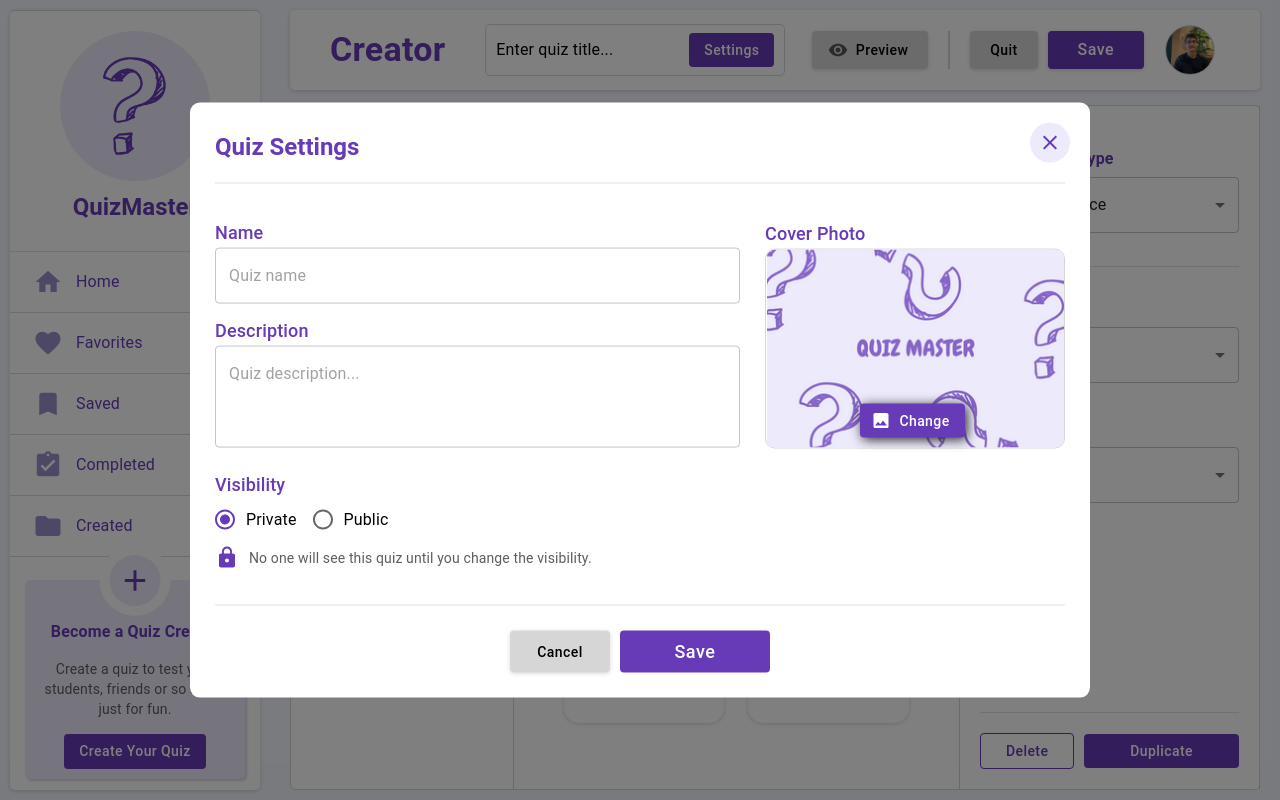
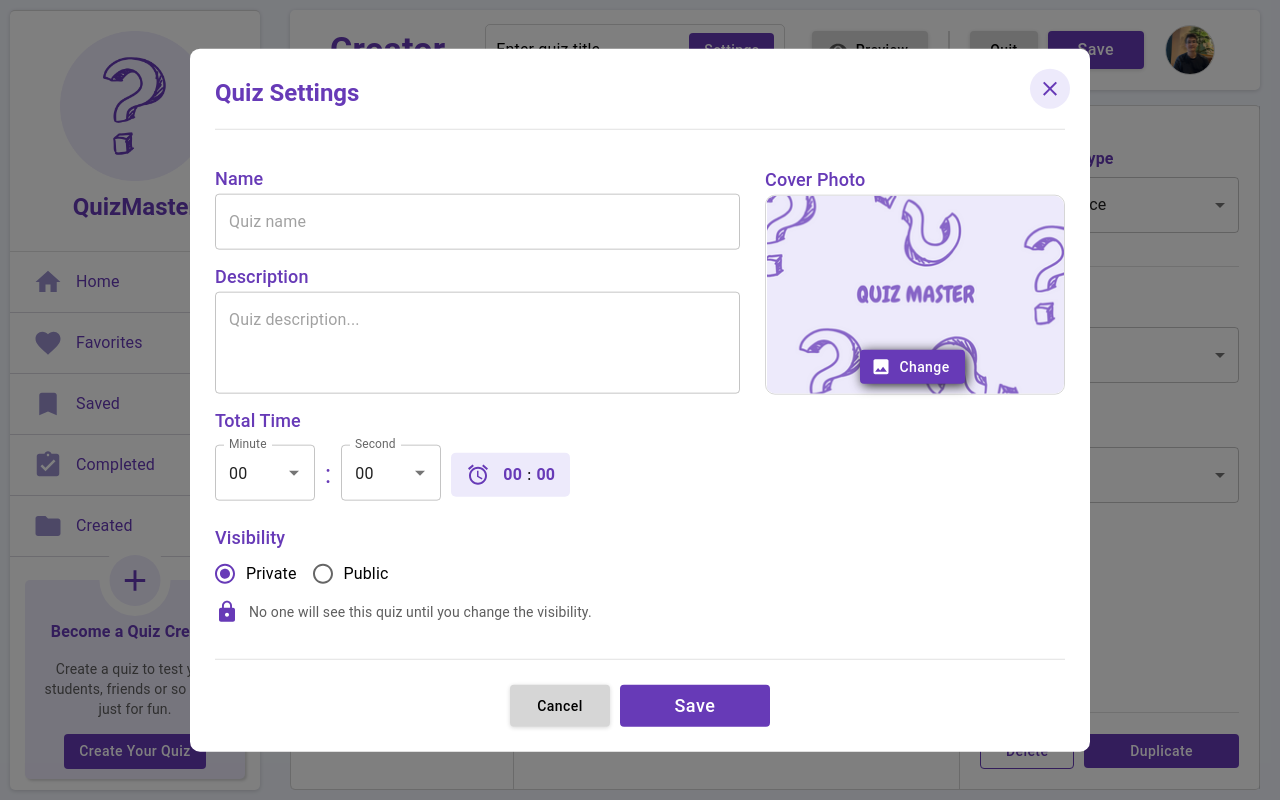
Before and after one commit to GoktugSulun/QuizMaster, a React (Vite) app in the folder frontend/: page /creator/1 in a window 1280 px wide. Built offline with nearby package versions, Linux system fonts and the light colour scheme; sample sign-in values are in the browser's storage.

Commit message:
Add time options for quiz

```diff
--- a/frontend/src/Core/Helper/index.ts
+++ b/frontend/src/Core/Helper/index.ts
@@ -1,3 +1,14 @@
 export const isEmpty = (obj: {}) => {
    return Object.keys(obj).length === 0
 }
+
+export const getTimeOptions = () => {
+   return Array
+      .from({ length: 60 })
+      .map((_, index) => {
+         if (index < 10) {
+            return { id: index, name: `0${index}` };
+         }
+         return { id: index, name: `${index}` };
+      });
+}
--- a/frontend/src/Core/Inputs/Autocomplete.tsx
+++ b/frontend/src/Core/Inputs/Autocomplete.tsx
@@ -1,4 +1,4 @@
-import { Autocomplete, FormControl, FormHelperText, TextField } from '@mui/material';
+import { Autocomplete, AutocompleteChangeDetails, AutocompleteChangeReason, FormControl, FormHelperText, TextField } from '@mui/material';
 import { useState } from 'react';
 import { useController, type FieldValues, FieldPath } from 'react-hook-form';
 import { AutocompleteData, AutocompleteType } from '../Models';
@@ -6,6 +6,7 @@ import { AutocompleteData, AutocompleteType } from '../Models';
 type AutocompleteInputProps<T extends FieldValues, U extends FieldPath<T>> = AutocompleteType<T, U>;
 
 // TODO : This input should be also work correctly without react-hook-form
+// TODO : Fix problems
 const AutocompleteInput = <T extends FieldValues, U extends FieldPath<T>>(props: AutocompleteInputProps<T, U>) => {
    const [showPlaceholder, setShowPlaceholder] = useState(true);
    const { control, helperText, shrink=false, options, error=false, ...autocompleteInputProps } = props;
@@ -15,43 +16,44 @@ const AutocompleteInput = <T extends FieldValues, U extends FieldPath<T>>(props:
       control: props.control
    });
 
-   const onChange = (event: React.SyntheticEvent, newValue: AutocompleteData | AutocompleteData[] | null) => {
+   const onChangeHandler = (event: React.SyntheticEvent, newValue: (string | AutocompleteData)[], reasons: AutocompleteChangeReason, details?: AutocompleteChangeDetails<AutocompleteData>) => {
       if (props.multiple) {
          const value = newValue as AutocompleteData[];
          setShowPlaceholder(!value.length);
       }
-      return field.onChange(newValue);
+      field.onChange(newValue);
+      props?.onChange?.(event, newValue, reasons, details);
    }
 
    return (
       <FormControl
          fullWidth={props.fullWidth}
-         error={!!fieldState?.error ?? props.error}
+         error={props.error ?? !fieldState?.error}
       >
          <Autocomplete
             {...autocompleteInputProps}
-            onChange={onChange}
+            onChange={onChangeHandler}
             onBlur={field.onBlur}
             value={field.value}
             id={props.name || props.id}
             ref={field.ref}
             isOptionEqualToValue={(option, value) => option.id === value.id}
-            getOptionLabel={(option) => option.name}
+            getOptionLabel={(option) => typeof option === "string" ? option : option.name}
             renderInput={(params) =>
                <TextField
                   {...params}
                   placeholder={showPlaceholder ? props.placeholder : ''}
                   InputLabelProps={{ shrink }}
-                  error={!!fieldState?.error ?? props.error}
+                  error={props.error ?? !!fieldState?.error}
                   label={props.label}
                />
             }
             options={options}
          />
          <FormHelperText
-            error={!!fieldState?.error ?? props.error}
+            error={props.error ?? !!fieldState?.error}
          >
-            { fieldState?.error?.message || props.helperText }
+            {  (fieldState?.error?.message) || props.helperText }
          </FormHelperText>
       </FormControl>
    );
--- a/frontend/src/Core/Models/Input.model.ts
+++ b/frontend/src/Core/Models/Input.model.ts
@@ -64,7 +64,7 @@ type AutocompleteInputProps<TFieldValues extends FieldValues> = {
 export type AutocompleteData = { id: number, name: string };
 
 export type AutocompleteType<TFieldValues extends FieldValues, TName extends FieldPath<TFieldValues>> =
-   Omit<AutocompleteProps<AutocompleteData, true, false, false>, 'renderInput'>
+   Omit<AutocompleteProps<AutocompleteData, true, true, true>, 'renderInput'>
    & AutocompleteInputProps<TFieldValues>
    & ControlType<TFieldValues, TName>;
 // Autocomplete Types ---- [End]
--- a/frontend/src/Pages/Creator/Components/QuizSettings/Components/Body.tsx
+++ b/frontend/src/Pages/Creator/Components/QuizSettings/Components/Body.tsx
@@ -1,27 +1,37 @@
-import { TextInput } from "@/Core/Inputs";
+import { Autocomplete, TextInput } from "@/Core/Inputs";
 import { VisibilityEnums } from "@/Pages/Creator/Model/Creator.model";
 import { FormControlLabel, Radio, RadioGroup, Stack, Typography } from "@mui/material";
-import { useFormContext, useWatch } from "react-hook-form";
+import { useFormContext, useFormState, useWatch } from "react-hook-form";
 import Image from "./Image";
 import PrivateIcon from '@mui/icons-material/Lock';
 import PublicIcon from '@mui/icons-material/Public';
+import { getTimeOptions } from "@/Core/Helper";
+import AccessAlarmIcon from '@mui/icons-material/AccessAlarm';
+import { type TimeType } from "../QuizSettings";
 
 const Body = () => {
    const form = useFormContext();
 
-   const visibility = useWatch({ control: form.control, name: "visibility" });
+   const [visibility, minute, second] = useWatch({
+      control: form.control,
+      name: ["visibility", "minute", "second"] }) as [VisibilityEnums, TimeType | null, TimeType | null];
+
+   const { errors } = useFormState({ control: form.control, name: ["minute", "second"] });
+   const timeError = !!errors?.second;
+
+   const triggerTimeValidation = () => {
+      form.trigger()
+   };
 
    return (
       <Stack
          padding="35px 25px"
-         maxHeight= "95vh"
-         overflow= "auto"
-         // sx={{ '::-webkit-scrollbar': { width:  } }}
+         maxHeight="95vh"
+         overflow="auto"
       >
          <Stack
             flexDirection={{ xs: "column-reverse", md: "row" }}
             alignItems={{ xs: "stretch", md: "center"  }}
-            sx={{ }}
             gap="15px 25px"
          >
             <Stack flex={1}>
@@ -57,6 +67,58 @@ const Body = () => {
                />
             </Stack>
             <Image />
+         </Stack>
+         <Stack marginTop="10px">
+            <Typography
+               fontSize={18}
+               variant="h6"
+               color="primary.main"
+            >
+               Total Time
+            </Typography>
+            <Stack
+               marginTop="10px"
+               flexDirection="row"
+               alignItems="center"
+               gap="10px"
+               sx={{ '& .MuiOutlinedInput-root': { width: 100 } }}
+            >
+               <Autocomplete
+                  label="Minute"
+                  shrink
+                  placeholder="Minute"
+                  control={form.control}
+                  name="minute"
+                  options={getTimeOptions()}
+                  disableClearable
+                  error={!!timeError}
+                  onChange={triggerTimeValidation}
+               />
+               <Typography fontSize={25} color="primary.main"> : </Typography>
+               <Autocomplete
+                  label="Second"
+                  shrink
+                  placeholder="Second"
+                  control={form.control}
+                  name="second"
+                  options={getTimeOptions()}
+                  disableClearable
+                  error={!!timeError}
+               />
+               <Stack
+                  flexDirection="row"
+                  alignItems="center"
+                  gap="5px"
+                  bgcolor="custom.light"
+                  padding="10px 15px"
+                  borderRadius="5px"
+               >
+                  <AccessAlarmIcon sx={{ mr: 1, color: "primary.main" }} />
+                  <Typography color="primary.main" fontWeight="bold"> { minute?.name || "00" } </Typography> :
+                  <Typography color="primary.main" fontWeight="bold"> { second?.name || "00" } </Typography>
+               </Stack>
+            </Stack>
+            { (!!timeError) && <Typography mt={1} fontSize={14} color="error.main"> Error Message </Typography>}
          </Stack>
          <Stack marginTop="10px">
             <Typography
--- a/frontend/src/Pages/Creator/Components/QuizSettings/Components/Footer.tsx
+++ b/frontend/src/Pages/Creator/Components/QuizSettings/Components/Footer.tsx
@@ -14,8 +14,12 @@ const Footer = (props: FooterProps) => {
       if (!isValid) {
          snackbar("Please fill in the required fields!", { variant: "error" });
       }
-      const data = form.getValues()
-      console.log(data, 'data');
+      const { minute, second, ...data } = form.getValues();
+      const payload = {
+         ...data,
+         totalTime: (minute.id * 60) + (second.id)
+      }
+      console.log(payload, 'payload');
    };
 
    return (
--- a/frontend/src/Pages/Creator/Components/QuizSettings/Components/Image.tsx
+++ b/frontend/src/Pages/Creator/Components/QuizSettings/Components/Image.tsx
@@ -13,8 +13,7 @@ const Image = () => {
    const form = useFormContext();
 
    const image = useWatch({ control: form.control, name: "image" });
-   const blobURL = image ? URL.createObjectURL(image) : "";
-   console.log(blobURL, ' blob');
+   const blobURL = image ? URL.createObjectURL(image) : ""; // TODO : fix it
 
    const onImageChange = (event: React.ChangeEvent<HTMLInputElement>) => {
       const image = event.target.files?.[0];
--- a/frontend/src/Pages/Creator/Components/QuizSettings/QuizSettings.tsx
+++ b/frontend/src/Pages/Creator/Components/QuizSettings/QuizSettings.tsx
@@ -11,11 +11,18 @@ import * as yup from "yup";
 import { yupResolver } from '@hookform/resolvers/yup';
 import { Divider } from '@mui/material';
 
+export type TimeType = {
+   id: number;
+   name: string;
+}
+
 type DefaultValuesType = {
    name: string;
    description: string;
    visibility: VisibilityEnums;
-   image: File | null
+   image: File | null;
+   minute: TimeType | null;
+   second: TimeType | null;
 }
 
 const resolver = yupResolver(yup.object({
@@ -29,13 +36,22 @@ const resolver = yupResolver(yup.object({
       .trim()
       .min(10, "Description must have minimum 10 characters")
       .required("Description required"),
+   second: yup
+      .object()
+      .nullable()
+      .test("isValidSecondTime", "", (value, context) => {
+         const val = value as TimeType | null;
+         return (context.parent.minute?.name !== "00") || (val?.name !== "00")
+      })
 }));
 
 const defaultValues: DefaultValuesType = {
    name: "",
    description: "",
    visibility: VisibilityEnums.PRIVATE,
-   image: null
+   image: null,
+   minute: { id: 1, name: "00"},
+   second: { id: 1, name: "00"},
 }
 
 const QuizSettings = () => {
--- a/frontend/src/Pages/Quiz/Models/Quiz.model.ts
+++ b/frontend/src/Pages/Quiz/Models/Quiz.model.ts
@@ -7,7 +7,7 @@ export type Option = {
 export type Question = {
    id: number;
    name: string;
-   time: number;
+   time: number | null;
    image?: string;
    options: Option[];
    selectedOptionId?: number;
```
